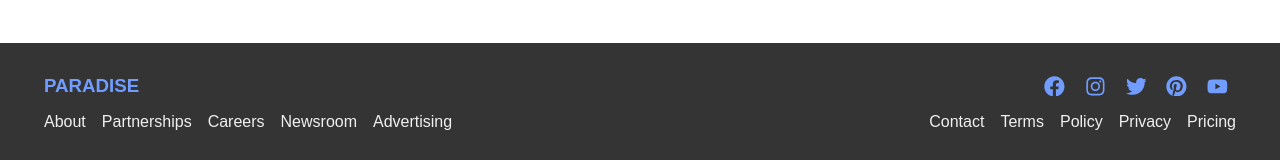
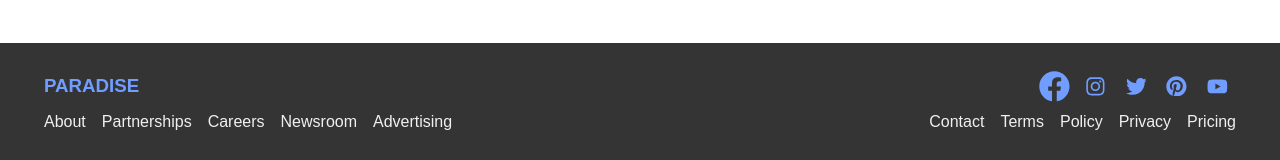
Before and after one commit to joanne-lai03/react-travel-app, a React (Create React App) app: page / in a window 1280 px wide. In both pictures the pointer is over the icon 1054 px from the left and 3496 px from the top of the page. Shown: the part 3410-3570 px from the top of the page. Built offline with nearby package versions, Linux system fonts and the light colour scheme.

Commit message:
Add hover to social icons

```diff
--- a/src/components/footer/FooterStyle.css
+++ b/src/components/footer/FooterStyle.css
@@ -43,6 +43,11 @@
   padding: 0.5rem;
 }
 
+.footer .icon:hover {
+  transform: scale(1.5);
+  transition: 0.3s;
+}
+
 @media screen and (max-width: 940px) {
   .footer ul {
     flex-direction: column;
```
